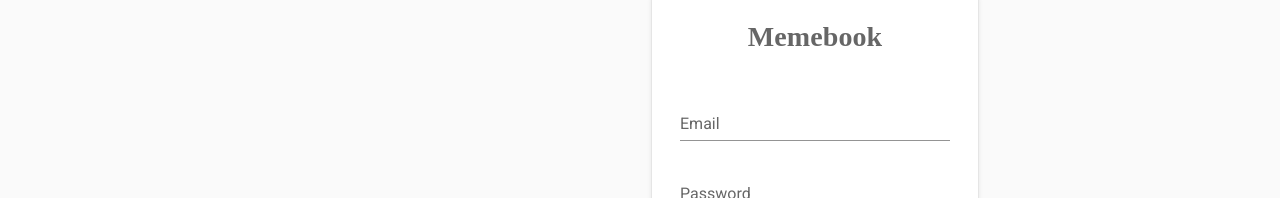
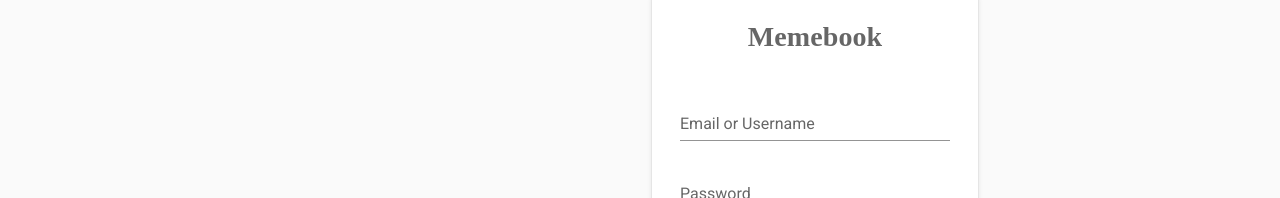
Before and after one commit to anuragkumar19/memebook-nuxt, a Nuxt app: page /login in a window 1280 px wide. Shown: the part 145-343 px from the top of the page. Built offline with nearby package versions, Linux system fonts and the light colour scheme; no server answers.

Commit message:
login with username and email

```diff
--- a/pages/login.vue
+++ b/pages/login.vue
@@ -14,11 +14,11 @@
               <v-form v-model="valid" @submit.prevent="login">
                 <v-container>
                   <v-text-field
-                    v-model="email"
-                    :rules="emailRules"
-                    label="Email"
+                    v-model="emailOrUsername"
+                    :rules="emailOrUsernameRules"
+                    label="Email or Username"
                     required
-                    type="email"
+                    type="text"
                   ></v-text-field>
                   <v-text-field
                     v-model="password"
@@ -69,14 +69,11 @@
   auth: "guest",
   data() {
     return {
-      email: "",
+      emailOrUsername: "",
       password: "",
       valid: false,
       submitting: false,
-      emailRules: [
-        (v) => !!v || "Email is required",
-        (v) => /.+@.+\..+/.test(v) || "Email must be valid",
-      ],
+      emailOrUsernameRules: [(v) => !!v || "Email or Username is required"],
       passwordRules: [
         (v) => !!v || "Password is required",
         (v) => v.length >= 6 || "Password must be at least 6 characters",
@@ -90,7 +87,7 @@
 
         const res = await this.$auth.loginWith("local", {
           data: {
-            email: this.email,
+            emailOrUsername: this.emailOrUsername,
             password: this.password,
           },
         });
```
